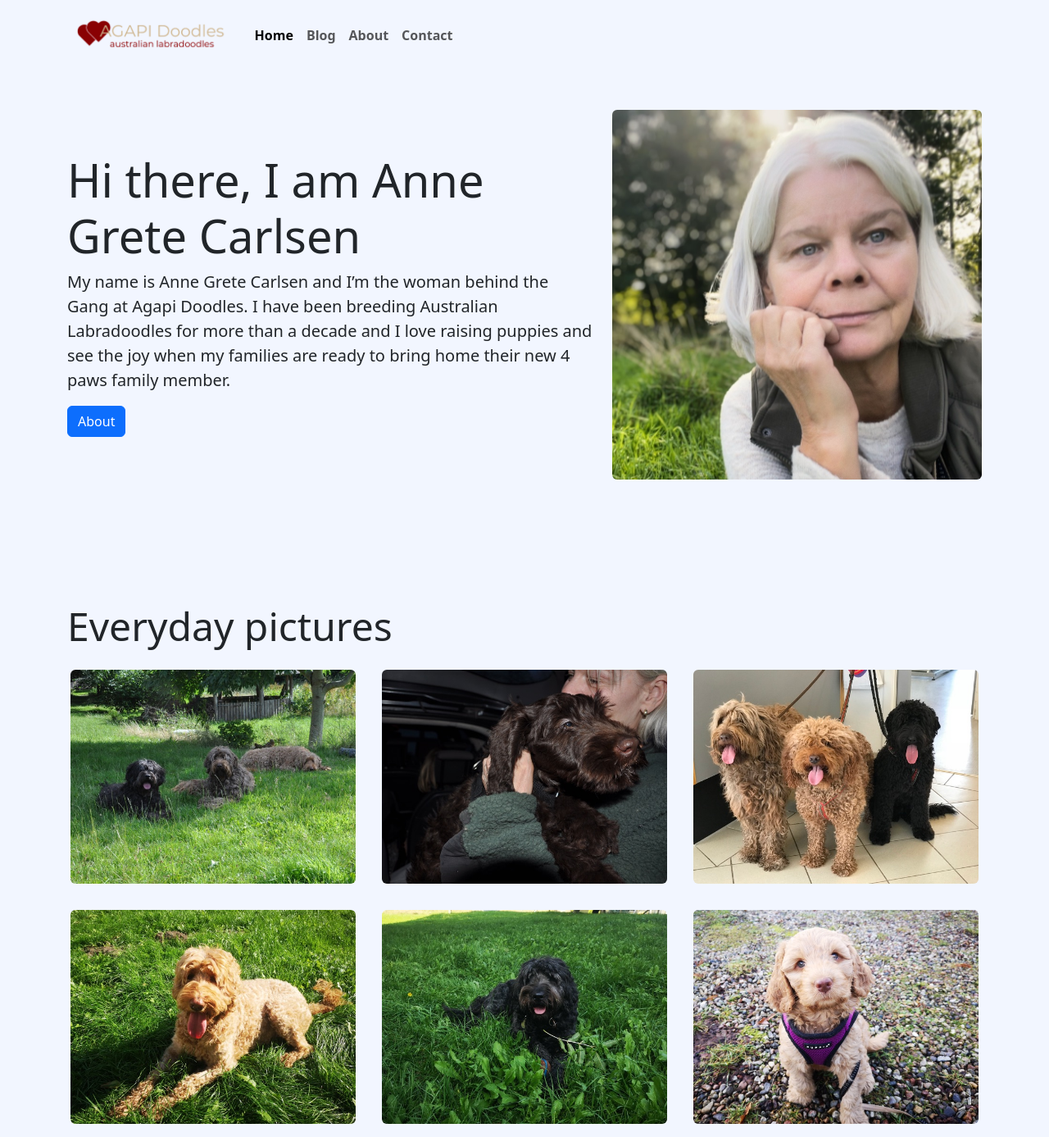
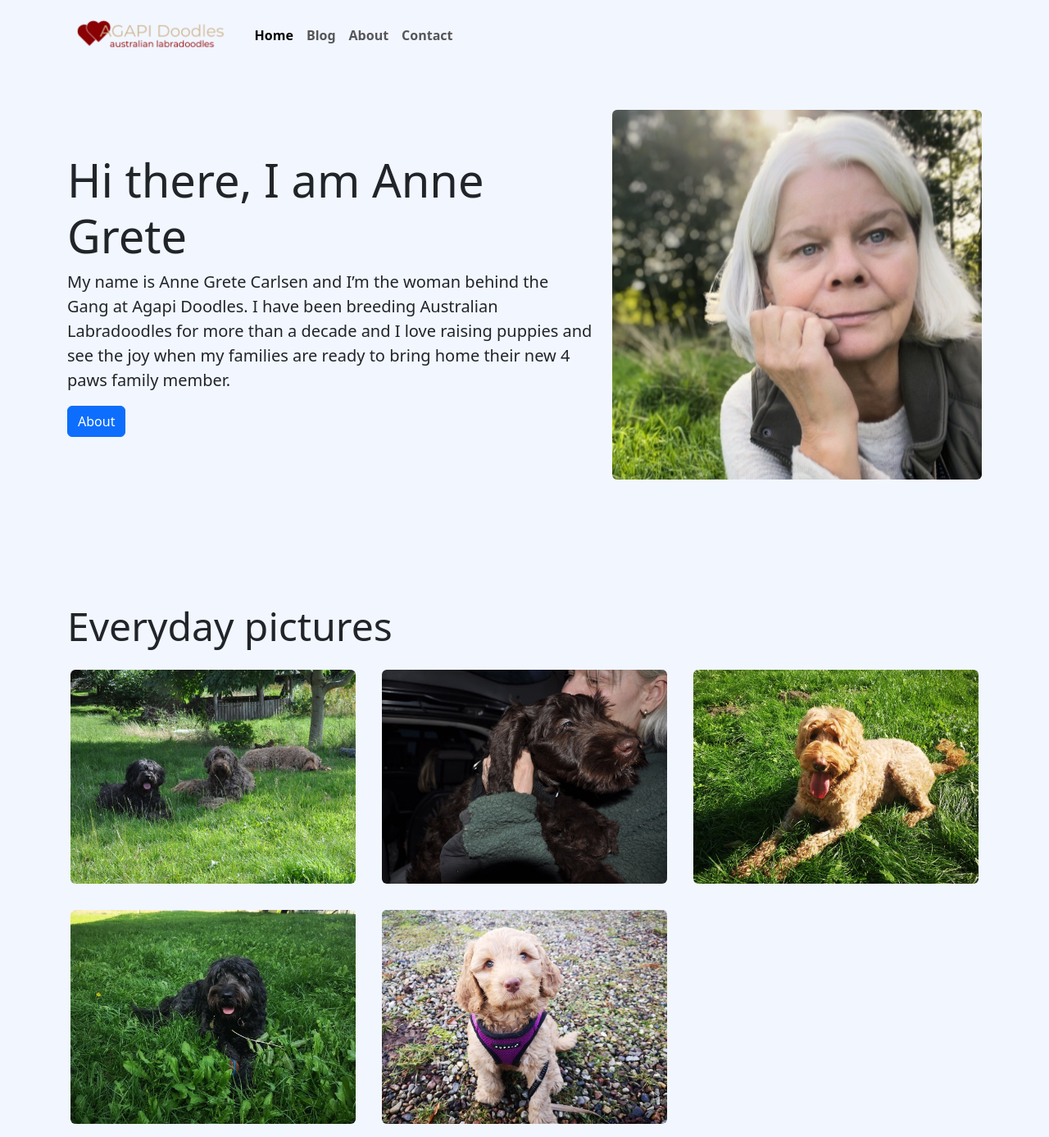
Before and after one commit to AGAPI-Doodles/australian-labradoodles.fi, a Jekyll site: the page built from index.markdown, in a window 1280 px wide. Shown: the whole page at 82% size. Built offline with Jekyll 4.4.1, drawn with Linux system fonts in a browser that asks for light colours.

Commit message:
Fjernet billede

```diff
--- a/index.markdown
+++ b/index.markdown
@@ -2,7 +2,7 @@
 layout: home
 
 # Top element
-topTitle: Hi there, I am Anne Grete Carlsen
+topTitle: Hi there, I am Anne Grete
 topText: >-
   My name is Anne Grete Carlsen and I’m the woman behind the Gang at Agapi Doodles.
   I have been breeding Australian Labradoodles for more than a decade and I love raising puppies and see the joy when my families are ready to bring home their new 4 paws family member.
@@ -13,7 +13,6 @@ galleryDir: /assets/gallery_images/
 galleryImages:
   - imagePath: 9AAC7203-680F-4303-846C-ABA3DD794103.jpg
   - imagePath: DSC_0407.jpg
-  - imagePath: IMG_0906.jpg
   - imagePath: IMG_20200914_144825.jpg
   - imagePath: IMG_20200914_145156.jpg
   - imagePath: IMG_20210123_143648.jpg
```
